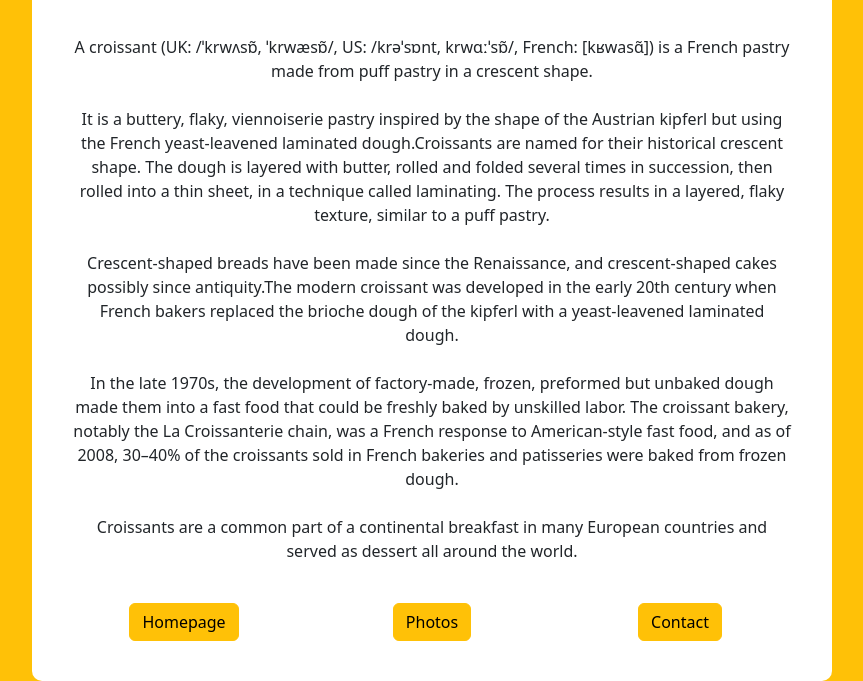
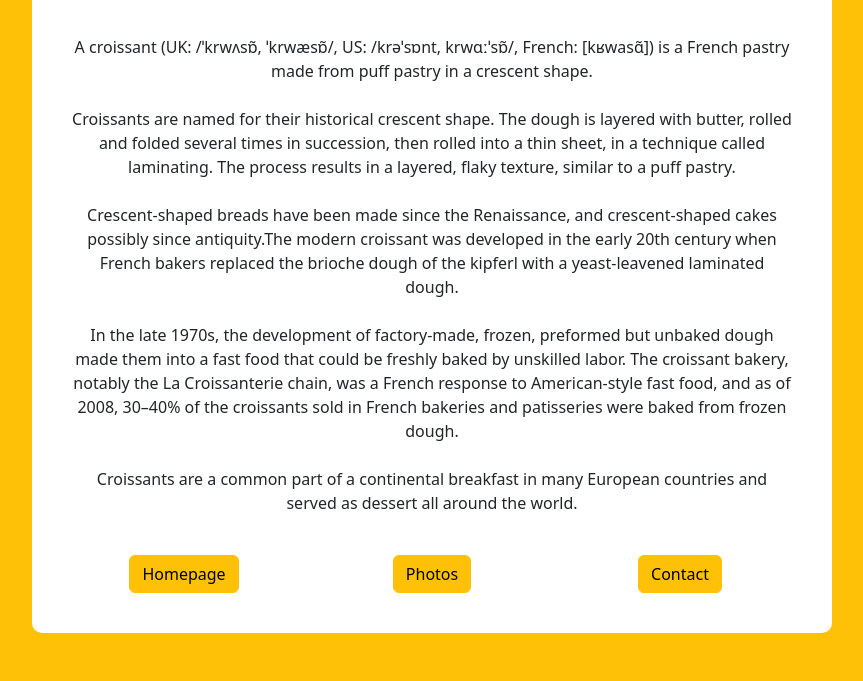
Before and after one commit to Niesazd/multiple-page-hosting-assignment, a plain HTML site: page index.html in a window 1280 px wide. Shown: the part 193-874 px from the top of the page, without its empty margins (208-1071 px from the left). After the commit the page ends 826 px from the top, so only its background shows below. Drawn offline with nearby package versions, Linux system fonts and the light colour scheme.

Commit message:
increased description length for SEO

```diff
--- a/index.html
+++ b/index.html
@@ -6,7 +6,9 @@
     <title>Croissants - Get latest info on your favourite bread!</title>
     <meta
       name="description"
-      content="Craving for bread? Say no more! Croissant is here!"
+      content="Craving for bread? Say no more! Croissant is here! -It is a buttery, flaky, viennoiserie pastry inspired by the shape of the
+        Austrian kipferl but using the French yeast-leavened laminated
+        dough."
     />
     <link
       href="https://cdn.jsdelivr.net/npm/bootstrap@5.3.3/dist/css/bootstrap.min.css"
@@ -24,13 +26,10 @@
         [kʁwasɑ̃]) is a French pastry made from puff pastry in a crescent shape.
         <br />
         <br />
-        It is a buttery, flaky, viennoiserie pastry inspired by the shape of the
-        Austrian kipferl but using the French yeast-leavened laminated
-        dough.Croissants are named for their historical crescent shape. The
-        dough is layered with butter, rolled and folded several times in
-        succession, then rolled into a thin sheet, in a technique called
-        laminating. The process results in a layered, flaky texture, similar to
-        a puff pastry.
+        Croissants are named for their historical crescent shape. The dough is
+        layered with butter, rolled and folded several times in succession, then
+        rolled into a thin sheet, in a technique called laminating. The process
+        results in a layered, flaky texture, similar to a puff pastry.
         <br /><br />
         Crescent-shaped breads have been made since the Renaissance, and
         crescent-shaped cakes possibly since antiquity.The modern croissant was
```
Also changed, not shown: contact.html (+3 -1 lines), photo.html (+4 -1 lines).
